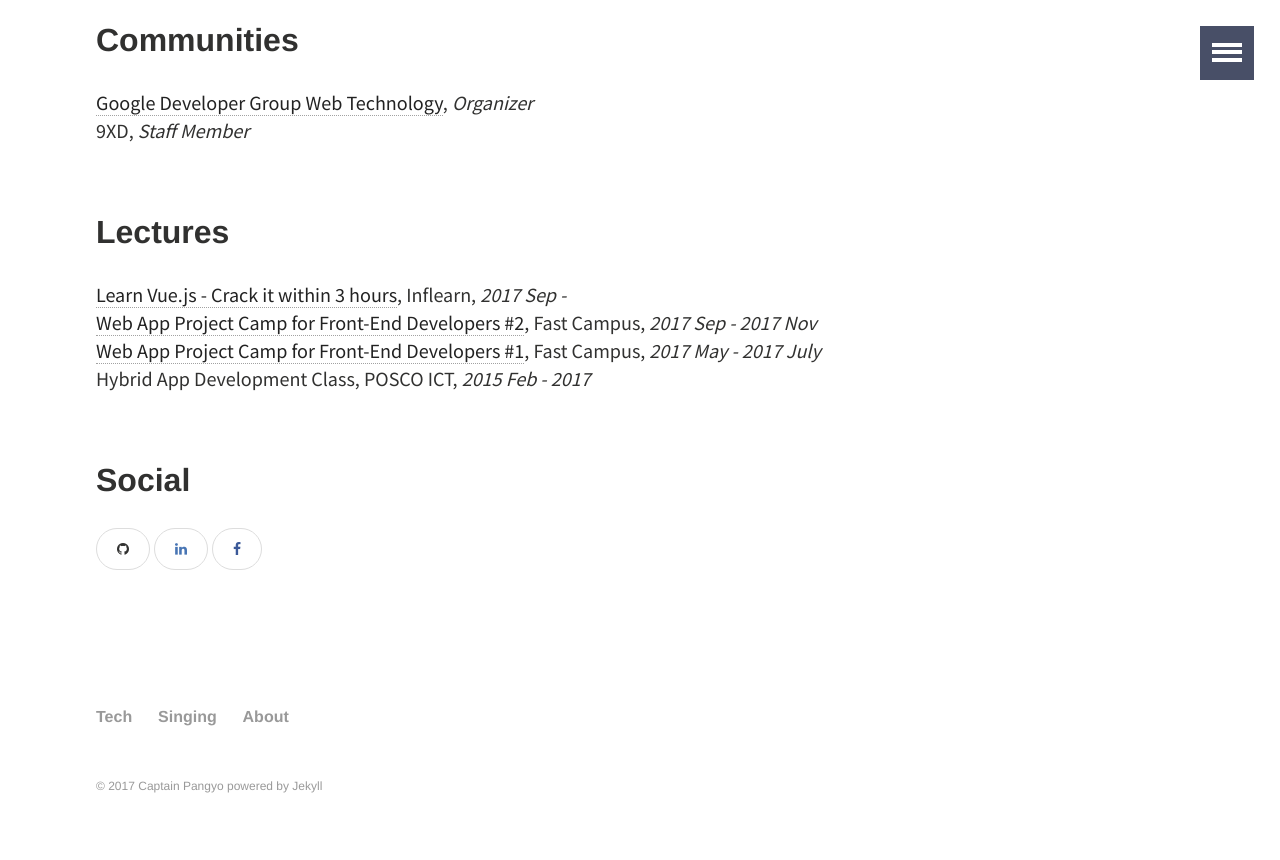
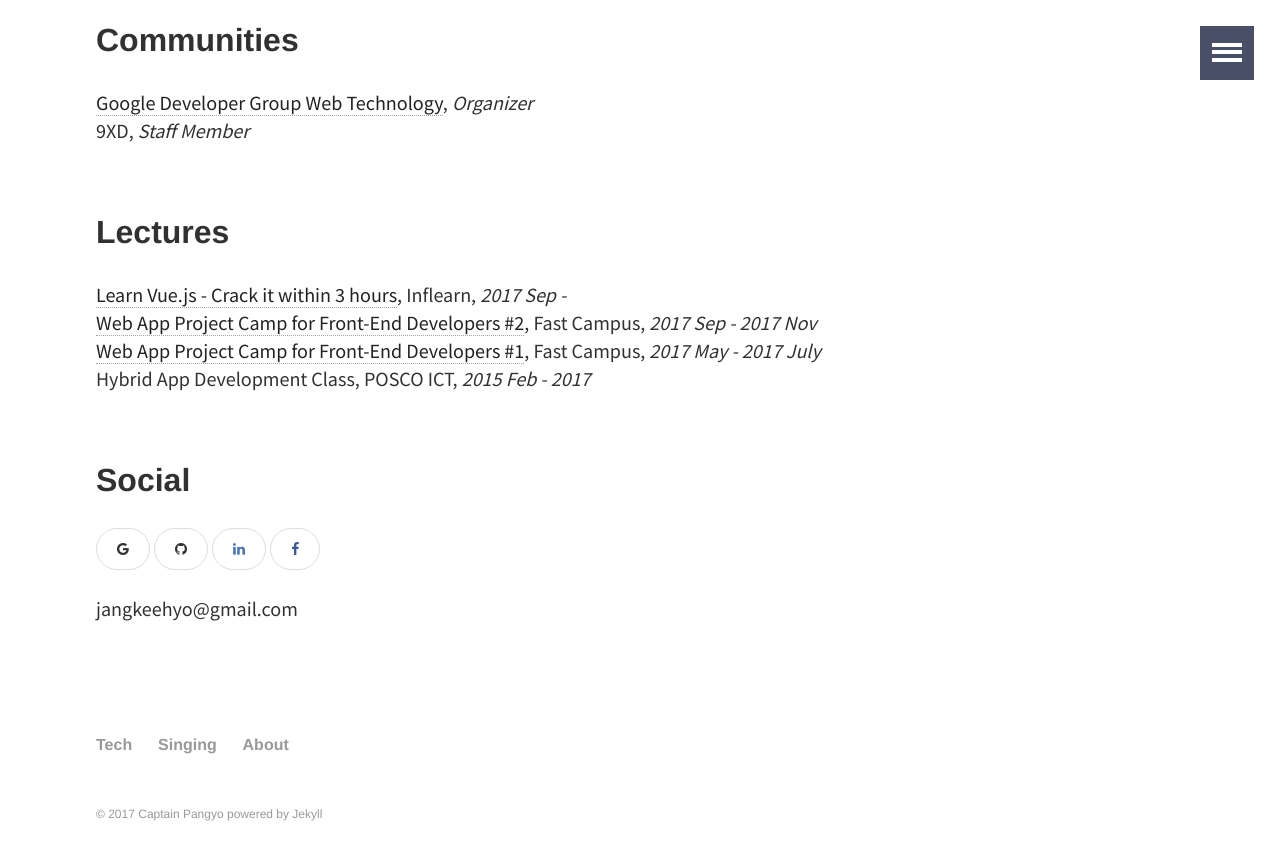
Before and after one commit to joshua1988/joshua1988.github.io, a Jekyll site: the page built from _pages/about.md, in a window 1280 px wide and 900 px high, scrolled down 1390 px. Shown: the top 860 px of the window. Built offline with Jekyll 4.4.1, drawn with Linux system fonts in a browser that asks for light colours; comment, search, counter and statistics services are not loaded.

Commit message:
Added Google email account with the displayed email address on the bottom

```diff
--- a/_pages/about.md
+++ b/_pages/about.md
@@ -53,6 +53,9 @@
 Hybrid App Development Class, POSCO ICT, *2015 Feb - 2017*
 
 ## Social
+<a class="btn-social google" href="jangkeehyo@gmail.com" target="_blank"><i class="fa fa-google" aria-hidden="true"></i></a>
 <a class="btn-social github" href="https://github.com/joshua1988"><i class="fa fa-github" aria-hidden="true"></i></a>
 <a class="btn-social linkedin" href="https://www.linkedin.com/in/gihyojoshuajang/"><i class="fa fa-linkedin" aria-hidden="true"></i></a>
 <a class="btn-social facebook" href="https://www.facebook.com/CaptainPangyo"><i class="fa fa-facebook" aria-hidden="true"></i></a>
+<br>
+jangkeehyo@gmail.com
```
